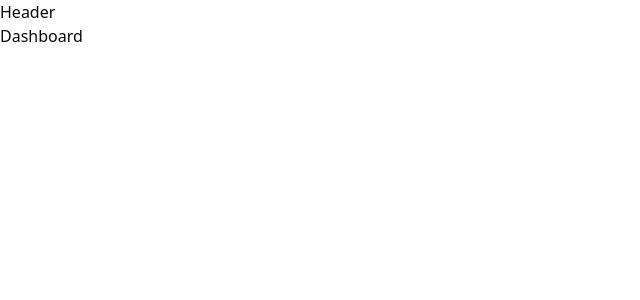
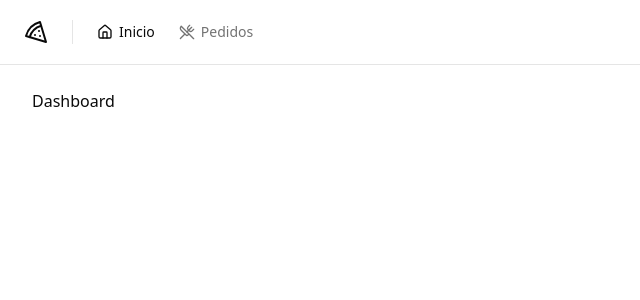
Before and after one commit to gabrielpramalho/pizza-shop, a React (Vite) app: page / in a window 1280 px wide. Shown: the top 300 px of the page, without its empty margins (0-640 px from the left). Built offline with nearby package versions, Linux system fonts and the light colour scheme.

Commit message:
feat: create nav from app Layout

```diff
--- a/package.json
+++ b/package.json
@@ -12,6 +12,7 @@
   "dependencies": {
     "@hookform/resolvers": "^3.3.4",
     "@radix-ui/react-label": "^2.0.2",
+    "@radix-ui/react-separator": "^1.0.3",
     "@radix-ui/react-slot": "^1.0.2",
     "class-variance-authority": "^0.7.0",
     "clsx": "^2.1.1",
--- /dev/null
+++ b/src/components/header.tsx
@@ -0,0 +1,27 @@
+import { Home, Pizza, UtensilsCrossed } from 'lucide-react'
+
+import { NavLink } from './nav-link'
+import { Separator } from './ui/separator'
+
+export function Header() {
+  return (
+    <div className="border-b">
+      <div className="flex h-16 items-center gap-6 px-6">
+        <Pizza className="size-6" />
+
+        <Separator orientation="vertical" className="h-6" />
+
+        <nav className="flex items-center space-x-4 lg:space-x-6">
+          <NavLink to="/">
+            <Home className="size-4" />
+            Inicio
+          </NavLink>
+          <NavLink to="/orders">
+            <UtensilsCrossed className="size-4" />
+            Pedidos
+          </NavLink>
+        </nav>
+      </div>
+    </div>
+  )
+}
--- /dev/null
+++ b/src/components/nav-link.tsx
@@ -0,0 +1,15 @@
+import { Link, LinkProps, useLocation } from 'react-router-dom'
+
+export interface NavLinkProps extends LinkProps {}
+
+export function NavLink(props: NavLinkProps) {
+  const { pathname } = useLocation()
+
+  return (
+    <Link
+      data-current={pathname === props.to}
+      className="flex items-center gap-1.5 text-sm font-medium text-muted-foreground hover:text-foreground data-[current=true]:text-foreground"
+      {...props}
+    />
+  )
+}
--- /dev/null
+++ b/src/components/ui/separator.tsx
@@ -0,0 +1,29 @@
+import * as React from "react"
+import * as SeparatorPrimitive from "@radix-ui/react-separator"
+
+import { cn } from "@/lib/utils"
+
+const Separator = React.forwardRef<
+  React.ElementRef<typeof SeparatorPrimitive.Root>,
+  React.ComponentPropsWithoutRef<typeof SeparatorPrimitive.Root>
+>(
+  (
+    { className, orientation = "horizontal", decorative = true, ...props },
+    ref
+  ) => (
+    <SeparatorPrimitive.Root
+      ref={ref}
+      decorative={decorative}
+      orientation={orientation}
+      className={cn(
+        "shrink-0 bg-border",
+        orientation === "horizontal" ? "h-[1px] w-full" : "h-full w-[1px]",
+        className
+      )}
+      {...props}
+    />
+  )
+)
+Separator.displayName = SeparatorPrimitive.Root.displayName
+
+export { Separator }
--- a/src/pages/_layouts/app.tsx
+++ b/src/pages/_layouts/app.tsx
@@ -1,11 +1,13 @@
 import { Outlet } from 'react-router-dom'
+
+import { Header } from '@/components/header'
 
 export function AppLayout() {
   return (
-    <div>
-      <h1>Header</h1>
+    <div className="flex min-h-screen flex-col antialiased">
+      <Header />
 
-      <div>
+      <div className="flex flex-1 flex-col gap-4 p-8 pt-6">
         <Outlet />
       </div>
     </div>
--- a/src/pages/_layouts/auth.tsx
+++ b/src/pages/_layouts/auth.tsx
@@ -3,7 +3,7 @@ import { Outlet } from 'react-router-dom'
 
 export function AuthLayout() {
   return (
-    <div className="grid min-h-screen grid-cols-2">
+    <div className="grid min-h-screen grid-cols-2 antialiased">
       <div className="flex h-full flex-col justify-between border-r border-foreground/5 bg-muted p-10 text-muted-foreground">
         <div className="flex items-center gap-3 text-lg text-foreground">
           <Pizza className="size-5" />
```
Also changed, not shown: tailwind.config.js (+35 -35 lines), 1 other file (tests, documents, lock files or other folders).
